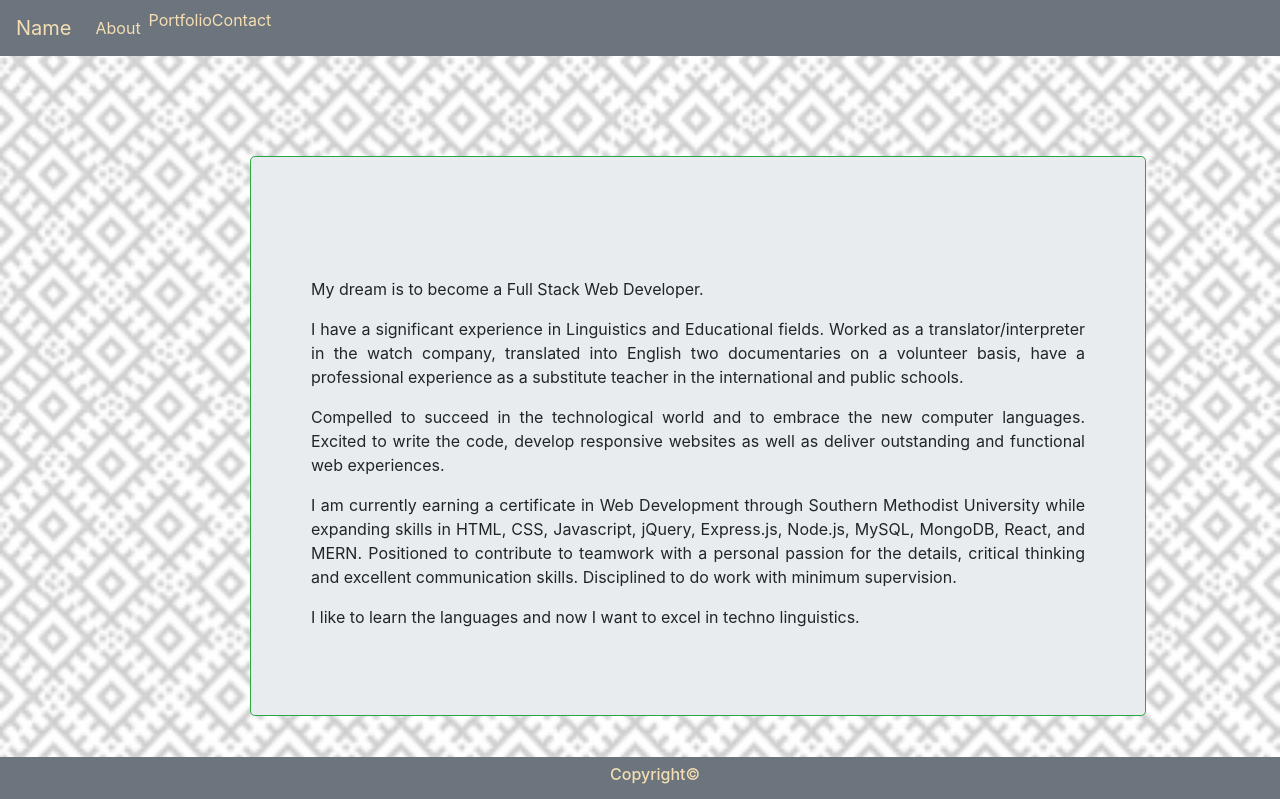
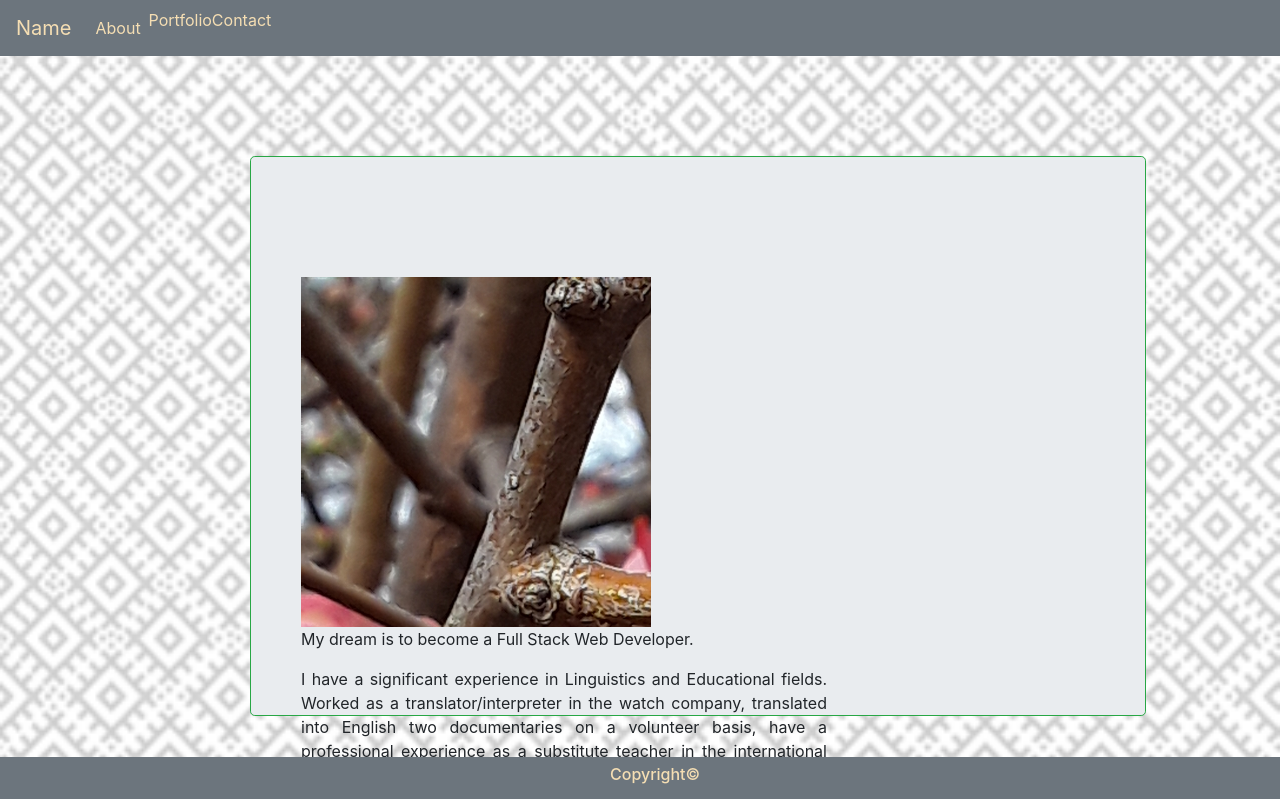
Before and after one commit to iwidener/Professional-Portfolio, a React (Create React App) app: page /about in a window 1280 px wide. Shown: the top 799 px of the page. Built offline with nearby package versions, Linux system fonts and the light colour scheme.

Commit message:
Photo added and the image is displayed

```diff
--- a/src/App.js
+++ b/src/App.js
@@ -6,7 +6,6 @@
 import Navbar from "./components/Navbar";
 import Home from "./pages/About";
 import Footer from "./components/Footer";
-// import Jumbotron from "./components/Jumbotron";
 import "./App.css";
 
 function App() {
@@ -18,11 +17,6 @@
         <Route exact path="/about" component={About} />
         <Route exact path="/portfolio" component={Portfolio} />
         <Route exact path="/contact" component={Contact} />
-        {/* <div>
-          <Jumbotron>
-            {About}
-          </Jumbotron>
-        </div> */}
         <Footer />
       </div>
     </Router>
--- a/src/components/Jumbotron/style.css
+++ b/src/components/Jumbotron/style.css
@@ -2,8 +2,8 @@
     margin-top: 100px;
     margin-left: 250px;
     margin-right: 110px;
-    padding-left: 60px;
-    padding-right: 60px;
+    padding-left: 50px;
+    padding-right: 40px;
     height: 500px;
     width: 70%;
 }
--- /dev/null
+++ b/src/components/Photo/index.js
@@ -0,0 +1,13 @@
+import React from "react";
+import "./style.css";
+import "./bee.jpg";
+
+function Photo(props) {
+  return (
+    <div className="photo" backgroundImage="./bee.jpg">
+      {props.children}
+    </div>
+  );
+}
+
+export default Photo;
--- /dev/null
+++ b/src/components/Photo/style.css
@@ -0,0 +1,9 @@
+div.photo {
+    height: 350px;
+    width: 350px;
+    float: left;
+    background-image: url(./bee.jpg);
+    margin-right: 30px;
+    /* border-radius: 3%; */
+
+}
--- a/src/pages/About.js
+++ b/src/pages/About.js
@@ -2,21 +2,26 @@
 import Row from "../components/Row";
 import Column from "../components/Column";
 import Jumbotron from "../components/Jumbotron";
+import Photo from "../components/Photo";
 
 function About() {
     return (
         <div>
             <Jumbotron>
                 <Row>
-                    <Column size="md-12">
+                    <div>
+                        <Column size="md-4">
+                            <Photo />
+                        </Column>
+                    </div>
 
+                    <Column size="md-8">
                         <p>
                             My dream is to become a Full Stack Web Developer.</p>
                         <p>
                             I have a significant experience in Linguistics and
                             Educational fields. Worked as a translator/interpreter in the watch company, translated into English two
                             documentaries on a volunteer basis, have a professional experience as a substitute teacher in the international and public schools.</p>
-
 
                         <p>
                             Compelled to succeed in the technological world and to embrace the new computer languages. Excited to
@@ -31,7 +36,7 @@
 
                         <p>
                             I like to learn the languages and now I want to excel in techno linguistics.</p>
-                        {/* <div class="clearfix"></div> */}
+
                     </Column>
                 </Row>
             </Jumbotron>
```
Also changed, not shown: src/components/Photo/bee.jpg (added).
